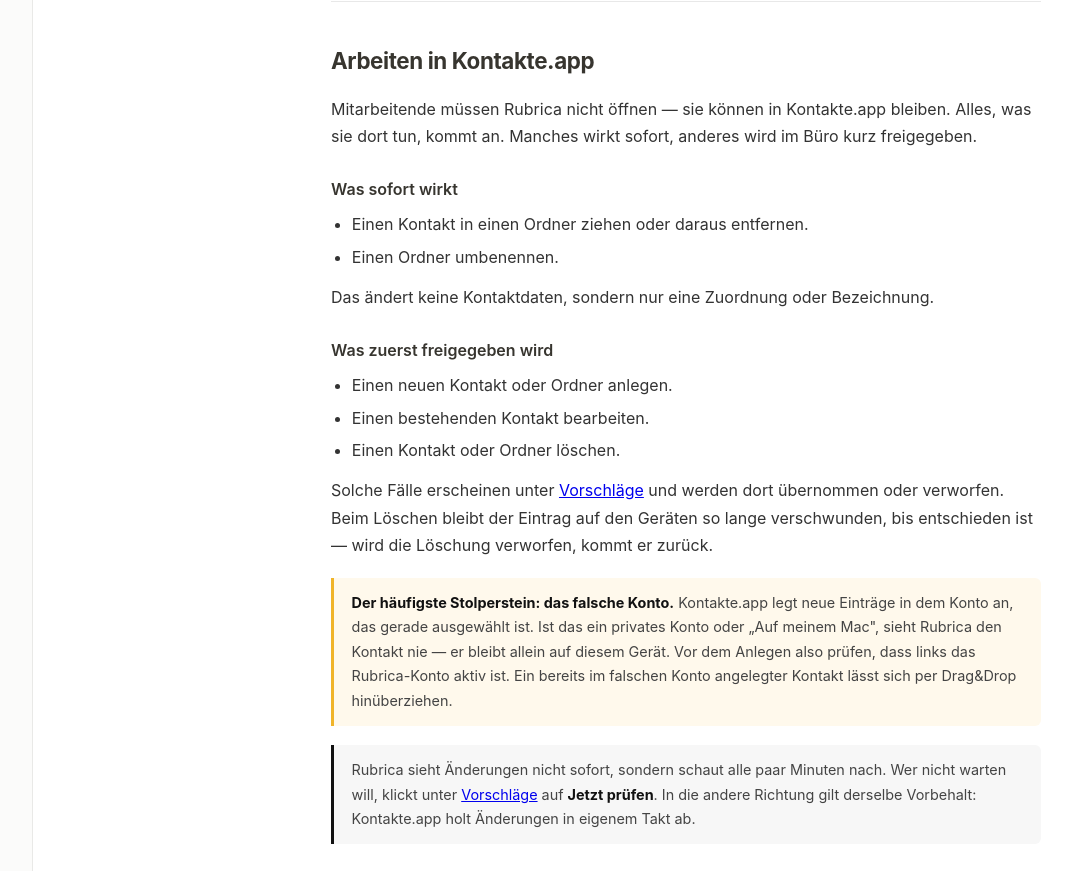
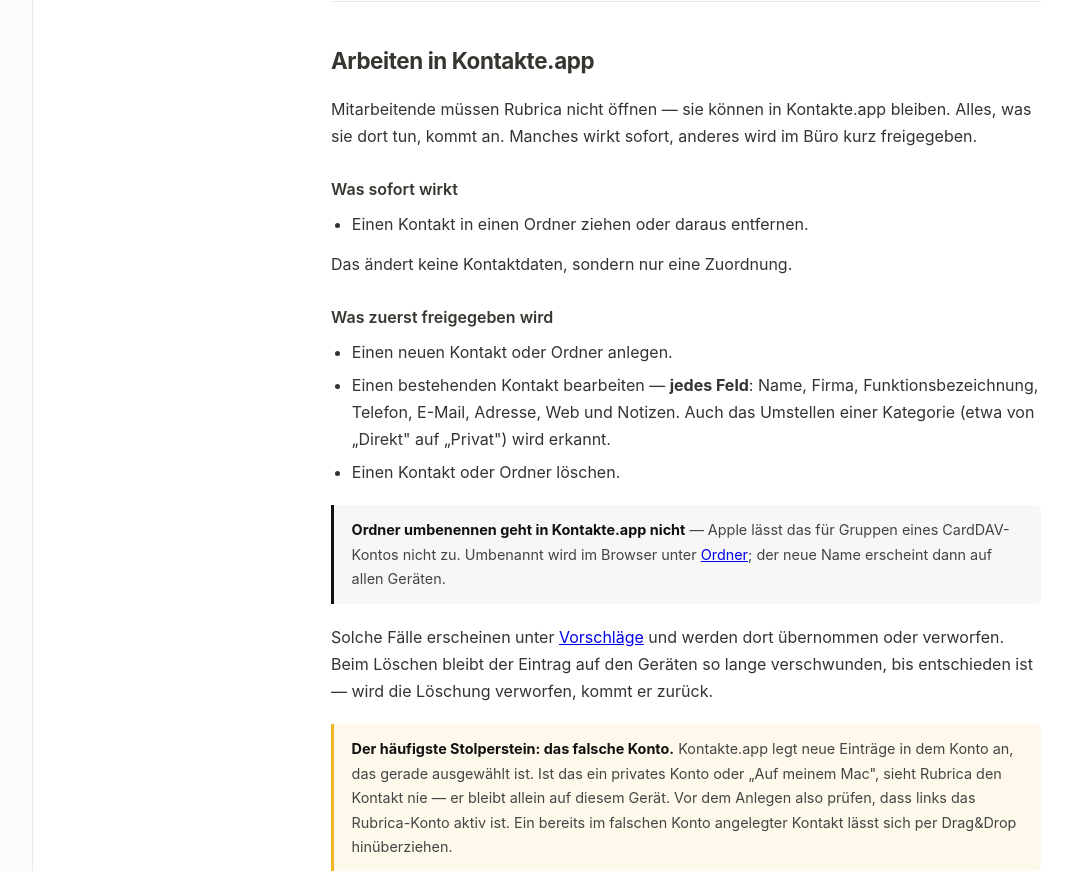
Before and after one commit to inderfab/rubrica, a FastAPI app: page /anleitung in a window 1280 px wide. Shown: the part 3993-4864 px from the top of the page, without its empty margins (199-1271 px from the left). Run offline with FastAPI, Linux system fonts and the light colour scheme.

Commit message:
Version 1.9.2 - Rueckmeldungen aus dem Praxistest
Ordner umbenennen bietet Kontakte.app fuer Gruppen eines CardDAV-Kontos gar nicht
an - die Anleitung versprach es trotzdem. Text korrigiert: das laeuft ueber den
Browser. Die Erkennungslogik bleibt bestehen, sie schadet nicht und greift, falls
ein anderer Client es doch erlaubt.

Vorgabe "alle Felder muessen in Kontakte.app aenderbar sein" vorab empirisch
geprueft: Firma, Rolle, Notizen, E-Mail, Adresse, Web, Vorname und die
Telefon-Kategorie werden alle erkannt - funktionierte bereits vollstaendig. Als
Dauertest festgeschrieben.

Dabei ein Anzeigefehler gefunden: bei einer reinen Umkategorisierung (Direkt ->
Privat) stand links und rechts derselbe Wert, die Gegenueberstellung sah aus wie
ein Fehler. Die Kategorie wird jetzt mit angezeigt.

Co-Authored-By: Claude Opus 5 <noreply@anthropic.com>

```diff
--- a/kontakte_app_intake.py
+++ b/kontakte_app_intake.py
@@ -341,14 +341,19 @@ def _lesbar(feld: str, wert) -> str:
                 teile.append(str(eintrag))
                 continue
             if "nummer" in eintrag:
-                teile.append(eintrag["nummer"])
+                text = eintrag["nummer"]
             elif "email" in eintrag:
-                teile.append(eintrag["email"])
+                text = eintrag["email"]
             elif "url" in eintrag:
-                teile.append(eintrag["url"])
+                text = eintrag["url"]
             else:  # Adresse
-                teile.append(" ".join(str(eintrag.get(k, "")) for k in
-                                      ("strasse", "plz", "ort", "land")).strip())
+                text = " ".join(str(eintrag.get(k, "")) for k in
+                                ("strasse", "plz", "ort", "land")).strip()
+            # Kategorie mitzeigen: sonst steht bei einer reinen Umkategorisierung
+            # (z.B. Direkt -> Privat) links und rechts derselbe Wert und die
+            # Gegenueberstellung wirkt wie ein Fehler.
+            typ = (eintrag.get("typ") or "").strip()
+            teile.append(f"{typ}: {text}" if typ and text else text)
         return ", ".join(t for t in teile if t)
     return str(wert or "")
 
--- a/web/templates/_anleitung_inhalt.html
+++ b/web/templates/_anleitung_inhalt.html
@@ -205,16 +205,22 @@
             <h3>Was sofort wirkt</h3>
             <ul>
                 <li>Einen Kontakt in einen Ordner ziehen oder daraus entfernen.</li>
-                <li>Einen Ordner umbenennen.</li>
             </ul>
-            <p>Das ändert keine Kontaktdaten, sondern nur eine Zuordnung oder Bezeichnung.</p>
+            <p>Das ändert keine Kontaktdaten, sondern nur eine Zuordnung.</p>
 
             <h3>Was zuerst freigegeben wird</h3>
             <ul>
                 <li>Einen neuen Kontakt oder Ordner anlegen.</li>
-                <li>Einen bestehenden Kontakt bearbeiten.</li>
+                <li>Einen bestehenden Kontakt bearbeiten — <strong>jedes Feld</strong>: Name, Firma,
+                    Funktionsbezeichnung, Telefon, E-Mail, Adresse, Web und Notizen. Auch das Umstellen
+                    einer Kategorie (etwa von „Direkt" auf „Privat") wird erkannt.</li>
                 <li>Einen Kontakt oder Ordner löschen.</li>
             </ul>
+            <div class="hinweis">
+                <strong>Ordner umbenennen geht in Kontakte.app nicht</strong> — Apple lässt das für Gruppen
+                eines CardDAV-Kontos nicht zu. Umbenannt wird im Browser unter <a href="/ordner">Ordner</a>;
+                der neue Name erscheint dann auf allen Geräten.
+            </div>
             <p>
                 Solche Fälle erscheinen unter <a href="/vorschlaege">Vorschläge</a> und werden dort
                 übernommen oder verworfen. Beim Löschen bleibt der Eintrag auf den Geräten so lange
```
Also changed, not shown: docs/docs.html (+9 -3 lines), tests/test_kontakte_app_intake.py (+59 -0 lines), 1 other file.
